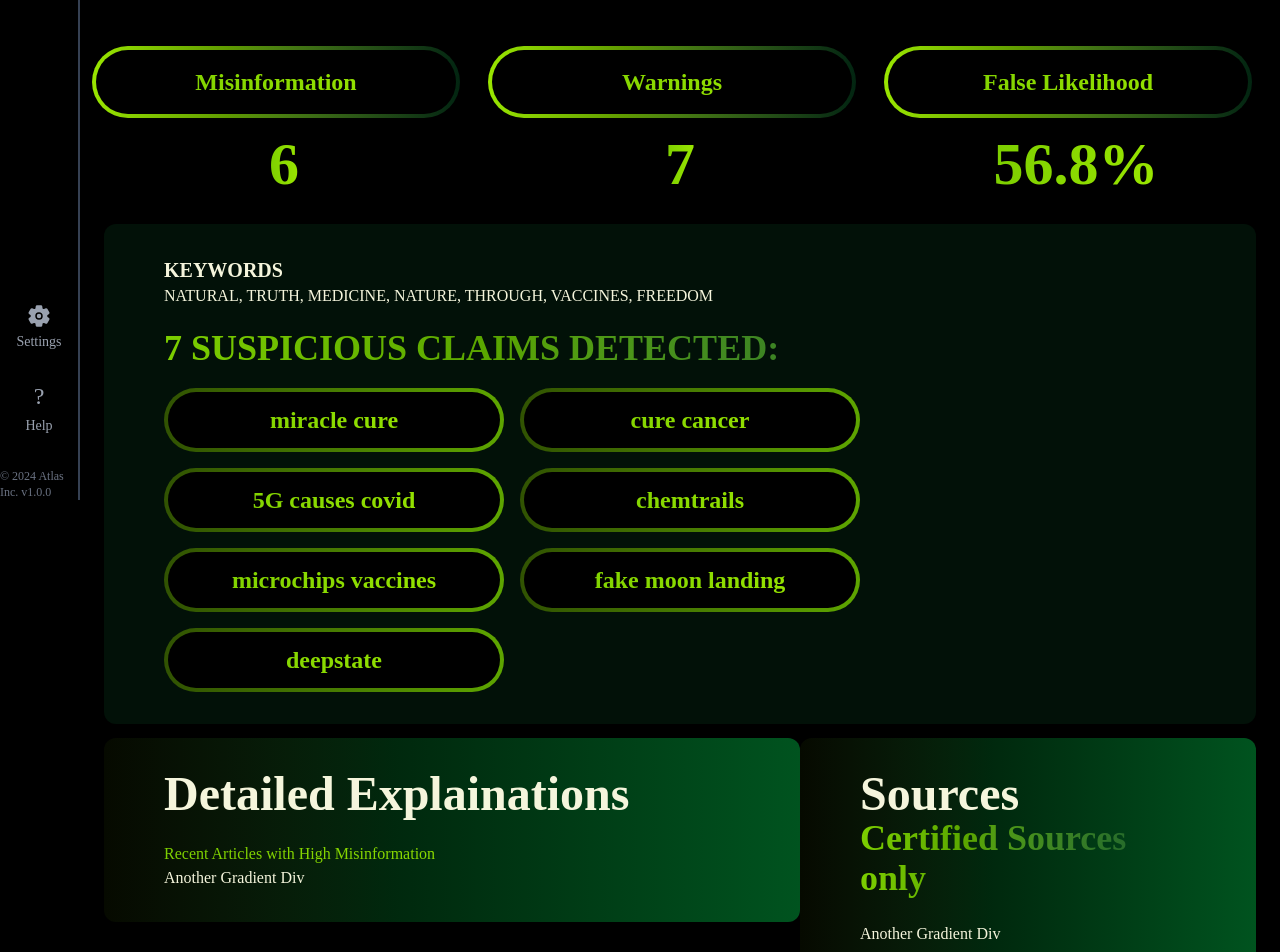
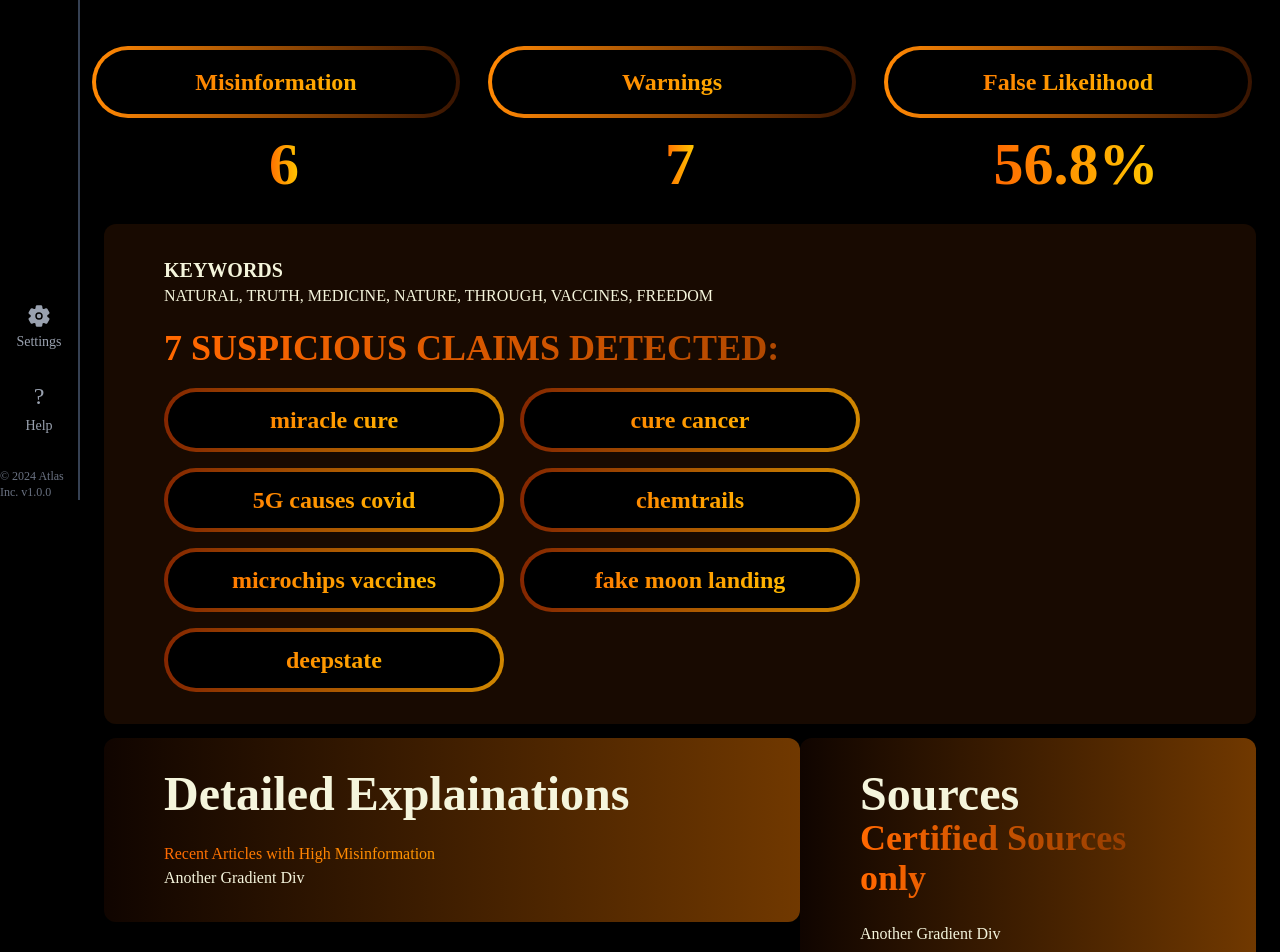
Before and after one commit to Benvenut02/Atlas.0.0.01, a React (Vite) app in the folder frontend/: page /dashboard in a window 1280 px wide. Shown: the part 300-1252 px from the top of the page. Built offline with nearby package versions, Linux system fonts and the light colour scheme; a web font is replaced by a local one.

Commit message:
Brown color pallete

```diff
--- a/frontend/src/components/MainDashboard.jsx
+++ b/frontend/src/components/MainDashboard.jsx
@@ -95,7 +95,7 @@ const DisBtns = (props) => {
       <div
         className="flex
         mr-4
-        bg-gradient-to-r from-lime-400 to-green-950/80
+        bg-gradient-to-r from-orange-400 to-amber-950/80
         text-transparent
         p-1
         px-1
@@ -117,7 +117,7 @@ const DisBtns = (props) => {
           <GradText label={props.label} />
         </div>
       </div>
-      <p className="text-transparent bg-clip-text bg-gradient-to-r from-lime-500 to-lime-400 font-bold">
+      <p className="text-transparent bg-clip-text bg-gradient-to-r from-orange-500 to-yellow-400 font-bold">
         {props.value}
       </p>
     </div>
@@ -138,7 +138,7 @@ const DisBtns_2 = (props) => {
       <div
         className="flex
         mr-4
-       bg-gradient-to-r from-lime-800/80 to-lime-600
+       bg-gradient-to-r from-orange-800/80 to-yellow-600
         text-transparent
         p-1
         px-1
@@ -166,7 +166,7 @@ const DisBtns_2 = (props) => {
 
 const GradText = (props) => {
   return (
-    <p className="text-transparent bg-clip-text bg-gradient-to-r from-lime-500 to-lime-400">
+    <p className="text-transparent bg-clip-text bg-gradient-to-r from-orange-500 to-yellow-400">
       {props.label}
     </p>
   );
@@ -174,7 +174,7 @@ const GradText = (props) => {
 
 const GradText_2 = (props) => {
   return (
-    <p className="text-transparent bg-clip-text bg-gradient-to-r from-lime-500 to-green-900 font-bold">
+    <p className="text-transparent bg-clip-text bg-gradient-to-r from-orange-500 to-amber-900 font-bold">
       {props.label}
     </p>
   );
@@ -184,7 +184,7 @@ const GradDiv = (props) => {
   return (
     <div
       className="flex
-        bg-green-900/20
+        bg-amber-900/20
         rounded-xl
         p-8
         px-15
@@ -200,7 +200,7 @@ const GradDivHalf = (props) => {
   return (
     <div
       className="
-        bg-gradient-to-r from-lime-800/10 to-green-600/50
+        bg-gradient-to-r from-orange-800/10 to-amber-600/50
         rounded-xl
         p-8
         px-15
--- a/frontend/src/components/Topbar.jsx
+++ b/frontend/src/components/Topbar.jsx
@@ -60,7 +60,7 @@ const Topbar = (props) => {
                 </div>
 
 
-          <div className='bg-lime-500 rounded-full px-6 p-2 flex gap-10  mr-6
+          <div className='bg-gray-900 rounded-full px-6 p-2 flex gap-10  mr-6
                 ml-auto'>
 
                   <ToggleButton
```
